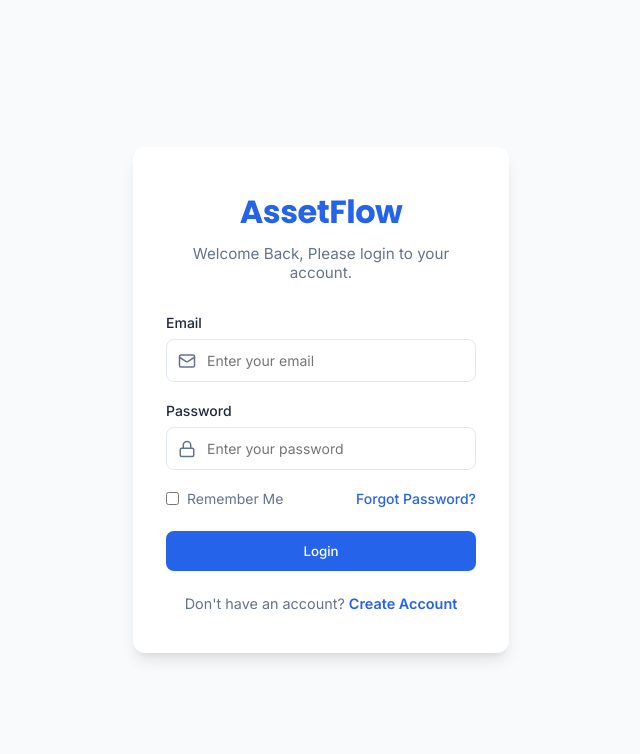
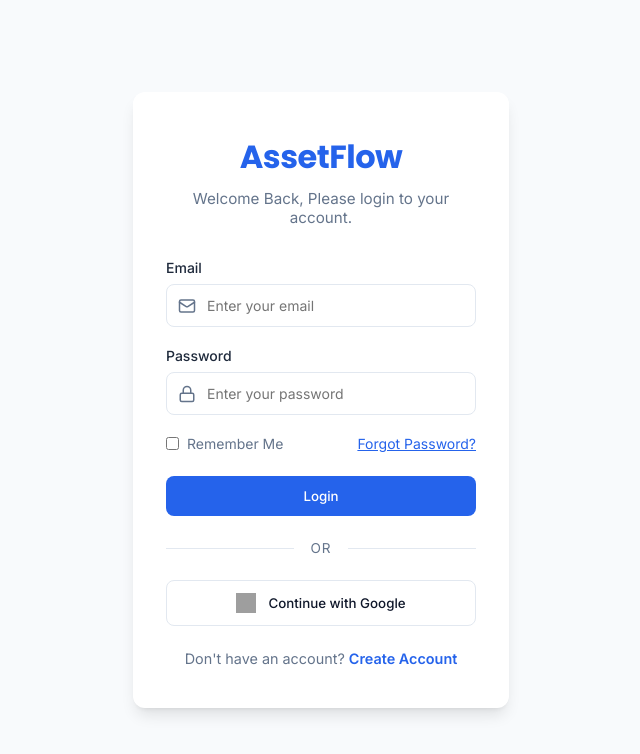
Before and after one commit to DevanshAdhia/AssetFlow-Problem-Statement, a React (Vite) app: page /login in a window 1280 px wide. Shown: the top 754 px of the page, without its empty margins (319-959 px from the left). Built offline with nearby package versions, Linux system fonts and the light colour scheme; grey boxes are pictures that could not be loaded.

Commit message:
UI: Add Google Social Login buttons and admin documentation

```diff
--- a/src/pages/Login/Login.css
+++ b/src/pages/Login/Login.css
@@ -50,7 +50,53 @@
 
 .forgot-link {
   color: var(--primary);
+  text-decoration: underline;
+}
+
+/* Social Login Divider */
+.auth-divider {
+  display: flex;
+  align-items: center;
+  text-align: center;
+  margin: 1.5rem 0;
+  color: var(--text-muted);
+  font-size: 0.85rem;
+  text-transform: uppercase;
+  letter-spacing: 1px;
+}
+
+.auth-divider::before,
+.auth-divider::after {
+  content: '';
+  flex: 1;
+  border-bottom: 1px solid var(--border);
+}
+
+.auth-divider span {
+  padding: 0 1rem;
+}
+
+/* Google Button */
+.btn-google {
+  display: flex;
+  align-items: center;
+  justify-content: center;
+  gap: 0.75rem;
+  background-color: transparent;
+  color: var(--text-main);
+  border: 1px solid var(--border);
   font-weight: 500;
+  transition: all 0.2s;
+}
+
+.btn-google:hover {
+  background-color: var(--bg-color);
+  border-color: #d1d5db;
+}
+
+.google-icon {
+  width: 20px;
+  height: 20px;
 }
 
 .w-100 {
--- a/src/pages/Login/Login.jsx
+++ b/src/pages/Login/Login.jsx
@@ -61,6 +61,15 @@ const Login = () => {
 
         <button type="submit" className="btn btn-primary w-100">Login</button>
 
+        <div className="auth-divider">
+          <span>OR</span>
+        </div>
+
+        <button type="button" className="btn btn-outline w-100 btn-google" onClick={() => navigate('/dashboard')}>
+          <img src="https://www.svgrepo.com/show/475656/google-color.svg" alt="Google" className="google-icon" />
+          Continue with Google
+        </button>
+
         <div className="auth-footer">
           <p>Don't have an account? <Link to="/signup">Create Account</Link></p>
         </div>
--- a/src/pages/Signup/Signup.jsx
+++ b/src/pages/Signup/Signup.jsx
@@ -146,6 +146,15 @@ const Signup = () => {
 
         <button type="submit" className="btn btn-primary w-100">Create Account</button>
 
+        <div className="auth-divider">
+          <span>OR</span>
+        </div>
+
+        <button type="button" className="btn btn-outline w-100 btn-google" onClick={handleSignup}>
+          <img src="https://www.svgrepo.com/show/475656/google-color.svg" alt="Google" className="google-icon" />
+          Continue with Google
+        </button>
+
         <div className="auth-footer">
           <p>Already have an account? <Link to="/login">Login</Link></p>
         </div>
```
Also changed, not shown: 1 other file (tests, documents, lock files or other folders).
